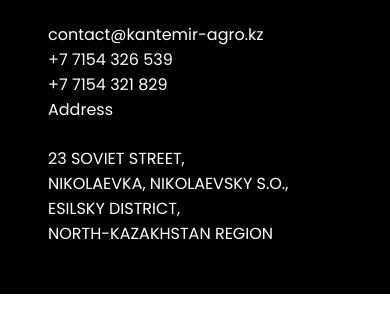
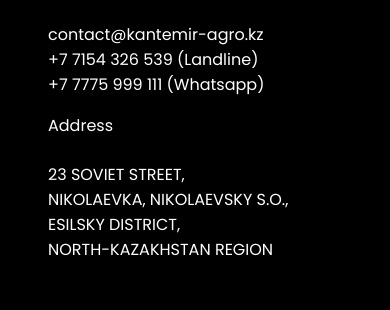
Before and after one commit to ree-l/Kantemir-Agro, a website built with Parcel: page index.html in a window 390 px wide. Shown: the part 4067-4377 px from the top of the page. Built offline with nearby package versions, Linux system fonts and the light colour scheme.

Commit message:
Add files via upload

```diff
--- a/index.html
+++ b/index.html
@@ -47,7 +47,7 @@
             <div data-role="MobileMenu" class="landing-page-mobile-menu">
               <div class="landing-page-nav">
                 <div class="landing-page-top">
-                  <h1>Kantemir-Agro</h1>
+                  <h1>Travel</h1>
                   <div
                     data-role="CloseMobileMenu"
                     class="landing-page-close-menu"
@@ -250,9 +250,9 @@
               <br />
               <span>contact@kantemir-agro.kz</span>
               <br />
-              <span>+7&nbsp;7154 326 539</span>
+              <span>+7&nbsp;7154 326 539 (Landline)</span>
               <br />
-              <span>+7&nbsp;7154 321 829</span>
+              <span>+7&nbsp;7775 999 111 (Whatsapp)</span>
               <br />
             </span>
             <span class="landing-page-text24">
--- a/landing-page.css
+++ b/landing-page.css
@@ -372,6 +372,7 @@
   }
   .landing-page-text14 {
     align-self: flex-start;
+    padding-bottom: var(--dl-space-space-unit);
   }
   .landing-page-text24 {
     align-self: flex-start;
@@ -395,6 +396,8 @@
   }
   .landing-page-text14 {
     align-self: flex-start;
+    line-height: 1.55;
+    padding-bottom: var(--dl-space-space-unit);
   }
   .landing-page-text24 {
     align-self: flex-start;
--- a/package.json
+++ b/package.json
@@ -1,5 +1,5 @@
 {
-  "name": "Kantemir-Agro",
+  "name": "kantemir-agro",
   "version": "1.0.0",
   "private": true,
   "dependencies": {
```
